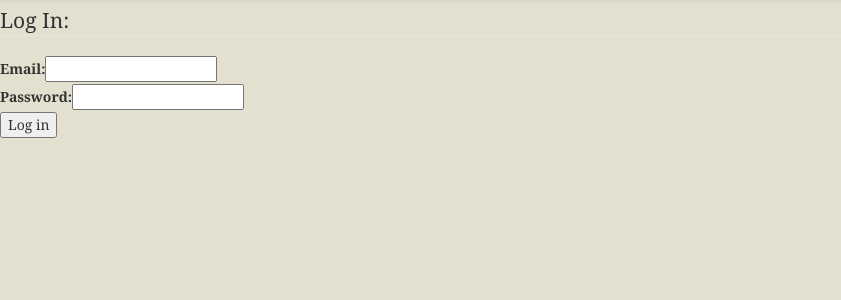
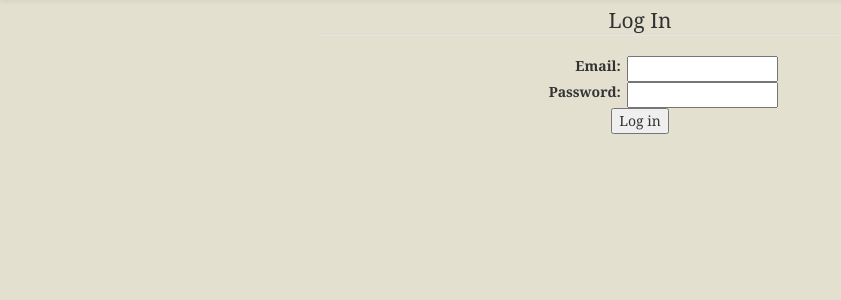
Before and after one commit to anthonyjp/antiTry-HealthNet, a Django app: page /login in a window 1280 px wide. Shown: the part 65-365 px from the top of the page, without its empty margins (0-841 px from the left). Run offline with Django 3.2, Linux system fonts and the light colour scheme; style sheets or scripts are compiled from the project's sources; parts of the project's set-up code (start-up, migrations or seed data) failed here and were passed over; some libraries are stand-ins or nearby versions.

Commit message:
- Edited CSS/SCSS, for format and more professional looking site with centering.  - Also fixed the register redirect in order to work with the appropriate template, by editing the views.py and urls.py files.  - Made changes to landing.html, login.html, and new.html with the appropriate changes to handle the new css/scss.

```diff
--- a/registry/urls.py
+++ b/registry/urls.py
@@ -7,6 +7,5 @@ urlpatterns = [
     url(r'^$', views.index, name='index'),
     url(r'^register$', views.register, name='register'),
     url(r'^login$', views.login, name='login'),
-    url(r'^patient/new$', views.new, name='new'),
     url(r'^detail/(?P<pk>[0-9]+)/$', views.detail, name='detail'),
 ]
--- a/registry/views.py
+++ b/registry/views.py
@@ -6,7 +6,7 @@ from .models.user_models import Patient
 # Create your views here.
 
 
-def new(request):
+def register(request):
     if request.method == "POST":
         form = PatientRegisterForm(request.POST)
         if form.is_valid():
@@ -25,9 +25,6 @@ def detail(request, pk):
 def index(request):
     return render(request,'registry/landing.html')
 
-def register(request):
-    return render(request, 'registry/register.html')
-
 def login(request):
     return render(request, 'registry/login.html')
 
--- a/static/registry/css/login.scss
+++ b/static/registry/css/login.scss
@@ -1,7 +1,27 @@
-div.wrapper {
-  .login {
+#wrapper {
+
+}
+
+#logIn {
     display: block;
     width: 50%;
     margin: 0 auto;
+    text-align:center;
   }
+
+.left{
+    width: 47%;
+    float: left;
+    text-align: right;
+    margin-right: 1%;
 }
+
+.right{
+    width: 47%;
+    float:left;
+    text-align: left;
+}
+
+.right input{
+  width: 50%;
+}
--- a/template/registry/login.html
+++ b/template/registry/login.html
@@ -14,11 +14,26 @@
 {% block content %}
     <div id="wrapper">
             <div id="logIn">
-                <form method="POST">
+                <form method="POST" class="post-form">
                     <fieldset>
-                        <legend>Log In:</legend>
-                        <label>Email: </label><input type="text" name="email"/><br/>
-                        <label>Password: </label><input type="password" name="password"><br/>
+                        <legend>Log In</legend>
+                        <div>
+                            <div class="left">
+                                <label>Email: </label>
+                            </div>
+                            <div class="right">
+                                <input type="text" name="email"/>
+                            </div>
+
+                        </div>
+                        <div>
+                            <div class="left">
+                                <label>Password: </label>
+                            </div>
+                            <div class="right">
+                                <input type="password" name="password"/>
+                            </div>
+                        </div>
                         <input type="submit" value="Log in"/>
                     </fieldset>
                 </form>
```
Also changed, not shown: static/registry/css/dummy.css (+6 -1 lines), static/registry/css/register.scss (added, +28 -0 lines), template/registry/landing.html (+5 -3 lines), template/registry/new.html (+19 -5 lines).
